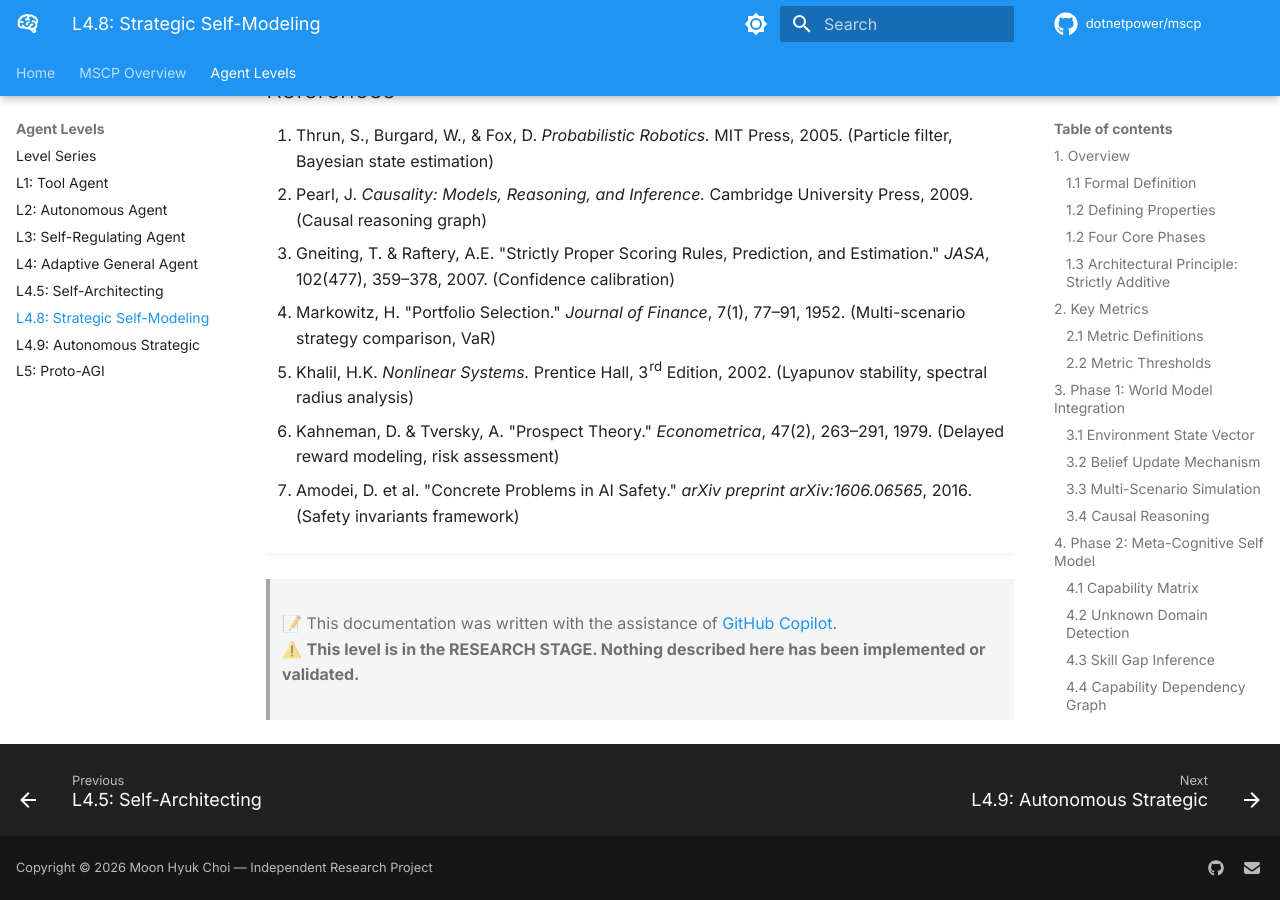
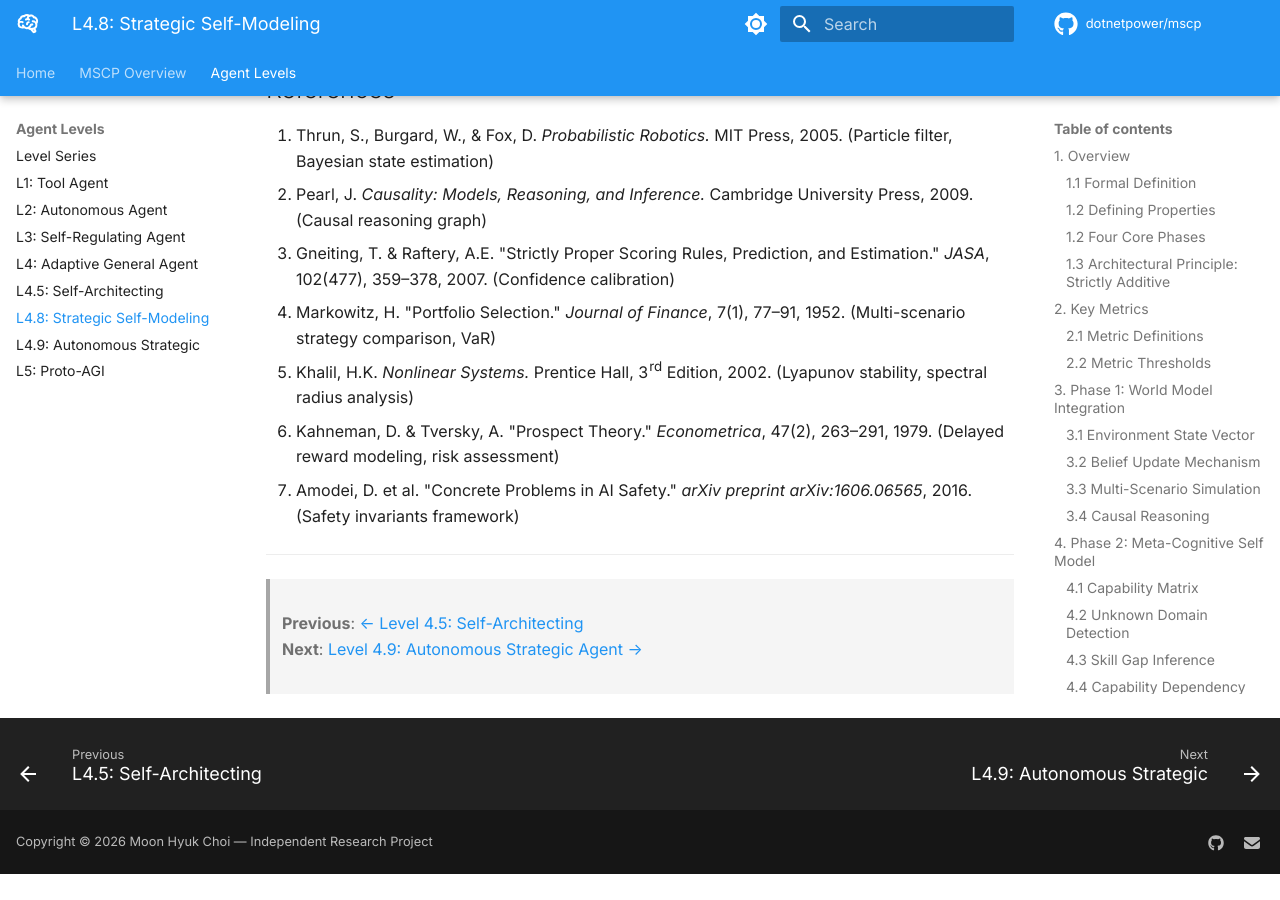
Before and after one commit to dotnetpower/mscp, an MkDocs documentation site: the page built from docs/levels/Level_4_8_Strategic_Self_Modeling.md, in a window 1280 px wide and 900 px high, scrolled down 27447 px. Built offline with MkDocs 1.6.1 and Material for MkDocs 9.7.7, drawn with Linux system fonts in a browser that asks for light colours; comment, search, counter and statistics services are not loaded; after the commit the page ends 28321 px from its top, so only the background shows below that.

Commit message:
docs: add missing footer navigation links for L4.5–L5
Complete the Previous/Next navigation chain across all level pages:
- Level 4.5: add Next → Level 4.8
- Level 4.8: add Previous → Level 4.5, Next → Level 4.9
- Level 4.9: add Previous → Level 4.8, Next → Level 5
- Level 5: add Previous → Level 4.9

Full chain: L1 ↔ L2 ↔ L3 ↔ L4 ↔ L4.5 ↔ L4.8 ↔ L4.9 ↔ L5

```diff
--- a/docs/levels/Level_4_8_Strategic_Self_Modeling.md
+++ b/docs/levels/Level_4_8_Strategic_Self_Modeling.md
@@ -1159,5 +1159,5 @@ flowchart LR
 
 ---
 
-> 📝 This documentation was written with the assistance of [GitHub Copilot](https://github.com/features/copilot).
-> ⚠️ **This level is in the RESEARCH STAGE. Nothing described here has been implemented or validated.**
+> **Previous**: [← Level 4.5: Self-Architecting](Level_4_5_Self_Architecting.md)
+> **Next**: [Level 4.9: Autonomous Strategic Agent →](Level_4_9_Autonomous_Strategic_Agent.md)
```
Also changed, not shown: docs/levels/Level_4_5_Self_Architecting.md (+1 -0 lines), docs/levels/Level_4_9_Autonomous_Strategic_Agent.md (+2 -2 lines), docs/levels/Level_5_Proto_AGI.md (+1 -2 lines).
